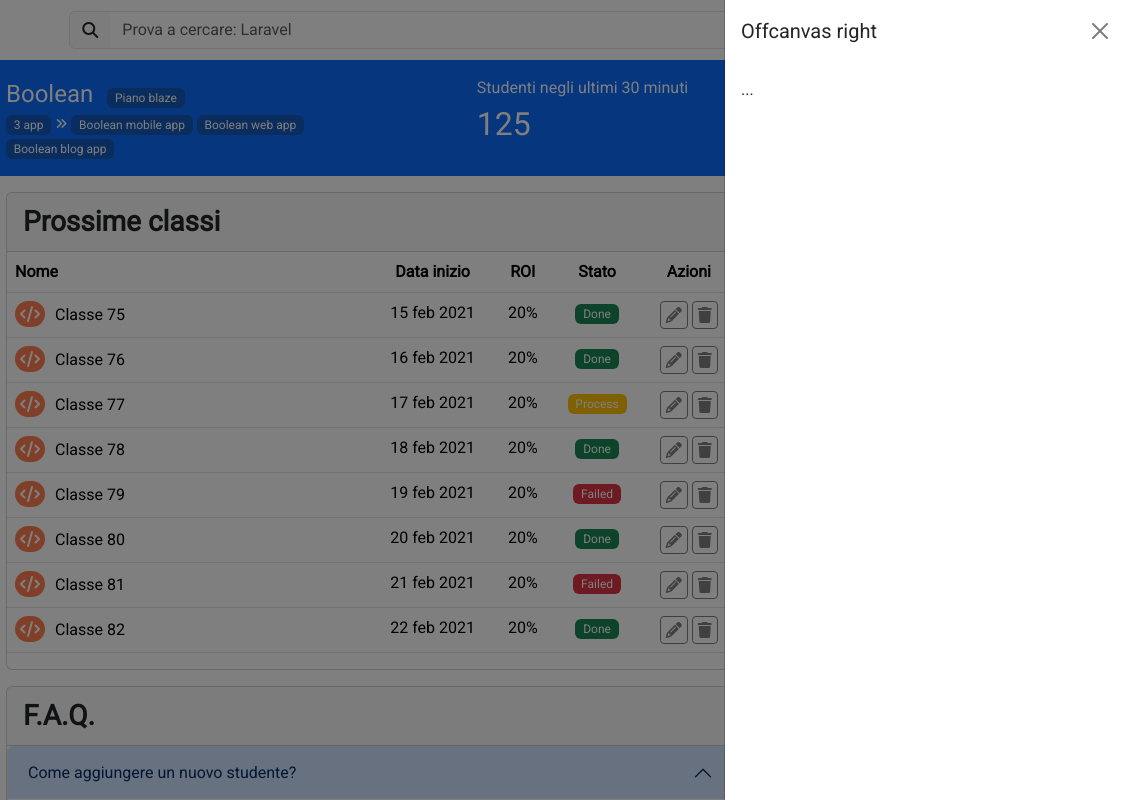
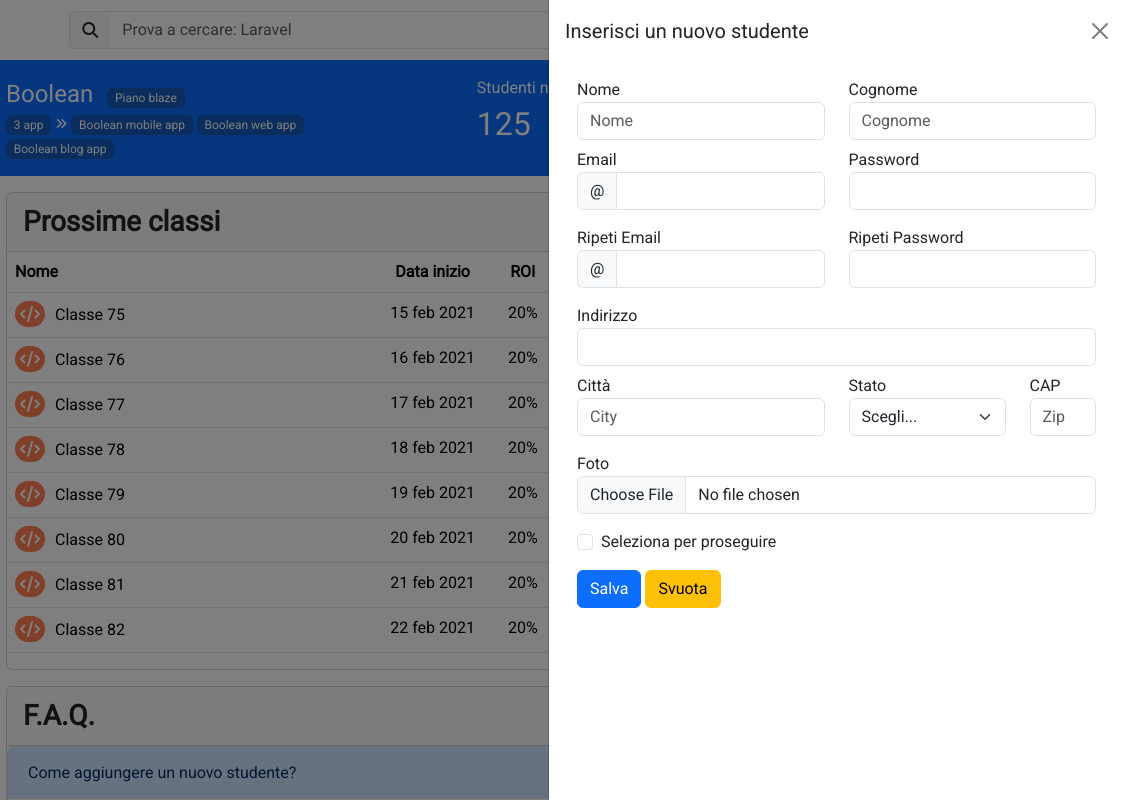
Before and after one commit to xJustFox/html-css-bootstrap-dashboard, a plain HTML site: page index.html in a window 1280 px wide. Both pictures are taken after a click on the button 1157 px from the left and 95 px from the top of the page. Shown: the full height of the page, 156-1280 px from the left. Drawn offline with nearby package versions, Linux system fonts and the light colour scheme.

Commit message:
[Upgrade] Added Offcanvas

```diff
--- a/index.html
+++ b/index.html
@@ -432,13 +432,103 @@
     </div>
 
 
-    <div class="offcanvas offcanvas-end" tabindex="-1" id="offcanvasRight" aria-labelledby="offcanvasRightLabel">
+    <div class="offcanvas offcanvas-end" tabindex="-1" id="offcanvasRight" aria-labelledby="offcanvasRightLabel" style="width: 576px;">
         <div class="offcanvas-header">
-            <h5 class="offcanvas-title" id="offcanvasRightLabel">Offcanvas right</h5>
+            <h5 class="offcanvas-title" id="offcanvasRightLabel">Inserisci un nuovo studente</h5>
             <button type="button" class="btn-close" data-bs-dismiss="offcanvas" aria-label="Close"></button>
         </div>
         <div class="offcanvas-body">
-            ...
+            <div class="container-fluid">
+                <div class="row">
+
+                    <!-- First Name - Second Name -->
+                    <div class="col-6">
+                        <div class="mb-2">
+                            <label for="First name">Nome</label>
+                            <input type="text" class="form-control" placeholder="Nome" aria-label="First name">
+                        </div>
+                    </div>
+                    <div class="col-6">
+                        <div class="mb-2">
+                            <label for="Last name">Cognome</label>
+                            <input type="text" class="form-control" placeholder="Cognome" aria-label="Last name">
+                        </div>
+                    </div>
+
+                    <!-- Email - Password -->
+                    <div class="col-6">
+                        <div class="mb-3">
+                            <label for="email">Email</label>
+                            <div class="input-group">
+                              <span class="input-group-text" id="basic-addon3">@</span>
+                              <input type="email" class="form-control" id="email" aria-describedby="basic-addon3 basic-addon4">
+                            </div>
+                        </div>
+                    </div>
+                    <div class="col-6">
+                        <label for="password">Password</label>
+                        <input type="password" class="form-control" aria-label="password">
+                    </div>
+                    <div class="col-6">
+                        <div class="mb-3">
+                            <label for="email">Ripeti Email</label>
+                            <div class="input-group">
+                              <span class="input-group-text" id="basic-addon3">@</span>
+                              <input type="email" class="form-control" id="email" aria-describedby="basic-addon3 basic-addon4">
+                            </div>
+                        </div>
+                    </div>
+                    <div class="col-6">
+                        <label for="password">Ripeti Password</label>
+                        <input type="password" class="form-control" aria-label="password">
+                    </div>
+                    <div class="col-12">
+                        <div class="mb-2">
+                            <label for="addres">Indirizzo</label>
+                            <input type="text" class="form-control" aria-label="addres">
+                        </div>
+                    </div>
+
+                    <!-- Position -->
+                    <div class="col-6">
+                        <label for="City">Citt&agrave;</label>
+                        <input type="text" class="form-control" placeholder="City" aria-label="City">
+                    </div>
+                    <div class="col-4">
+                        <label for="State">Stato</label>
+                        <select class="form-select" id="inlineFormSelectPref" aria-label="State">
+                            <option selected>Scegli...</option>
+                            <option value="1">Italia</option>
+                            <option value="2">Francia</option>
+                            <option value="3">Spagna</option>
+                          </select>
+                    </div>
+                    <div class="col-2">
+                        <label for="Zip">CAP</label>
+                        <input type="text" class="form-control" placeholder="Zip" aria-label="Zip">
+                    </div>
+
+                    <!-- Img profile -->
+                    <div class="col-12">
+                        <div class="my-3">
+                            <label for="File">Foto</label>
+                            <input type="file" class="form-control" id="File">
+                          </div>
+                    </div>
+
+                    <!-- Save button -->
+                    <div class="col-12">
+                        <div class="form-check mb-3">
+                            <input class="form-check-input" type="checkbox" value="" id="flexCheckDefault">
+                            <label class="form-check-label" for="flexCheckDefault">
+                              Seleziona per proseguire
+                            </label>
+                        </div>
+                        <div class="btn btn-primary">Salva</div>
+                        <div class="btn btn-warning text-black">Svuota</div>
+                    </div>
+                </div>
+            </div>
         </div>
     </div>
 
```
